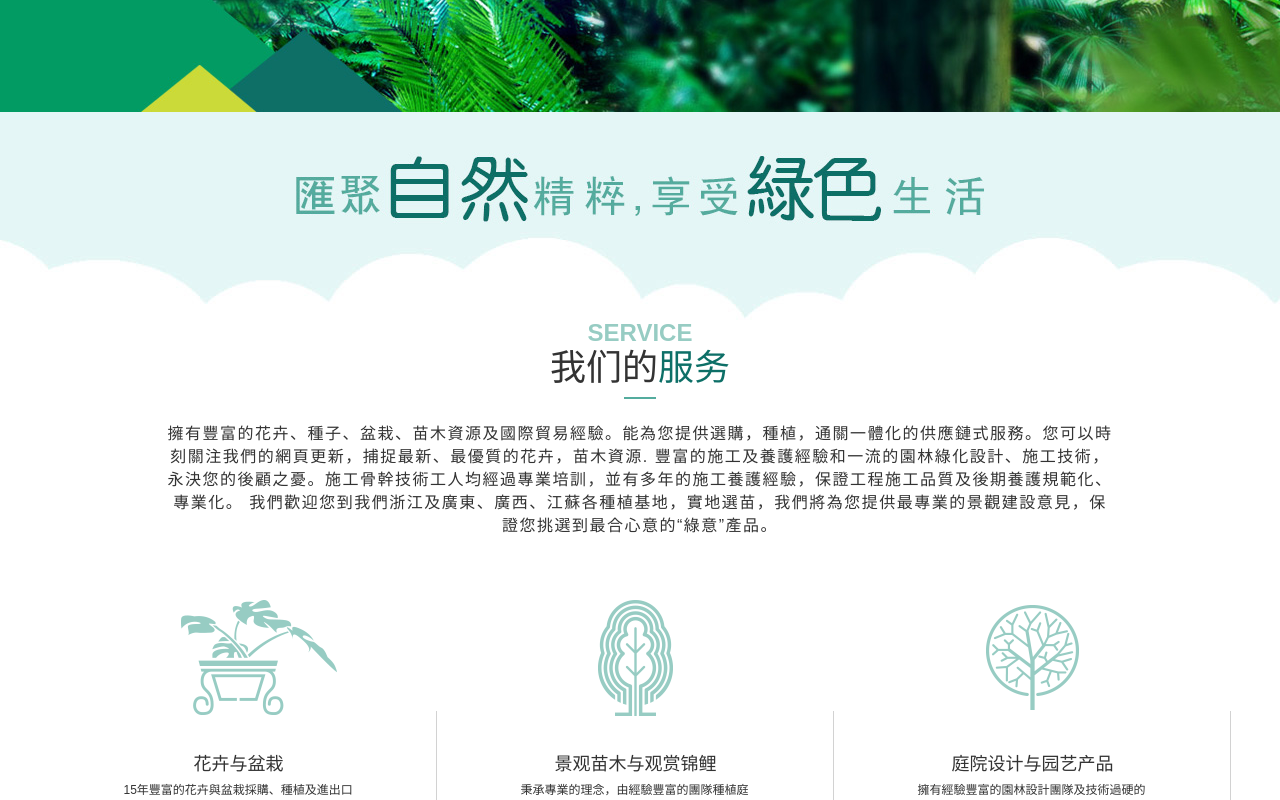
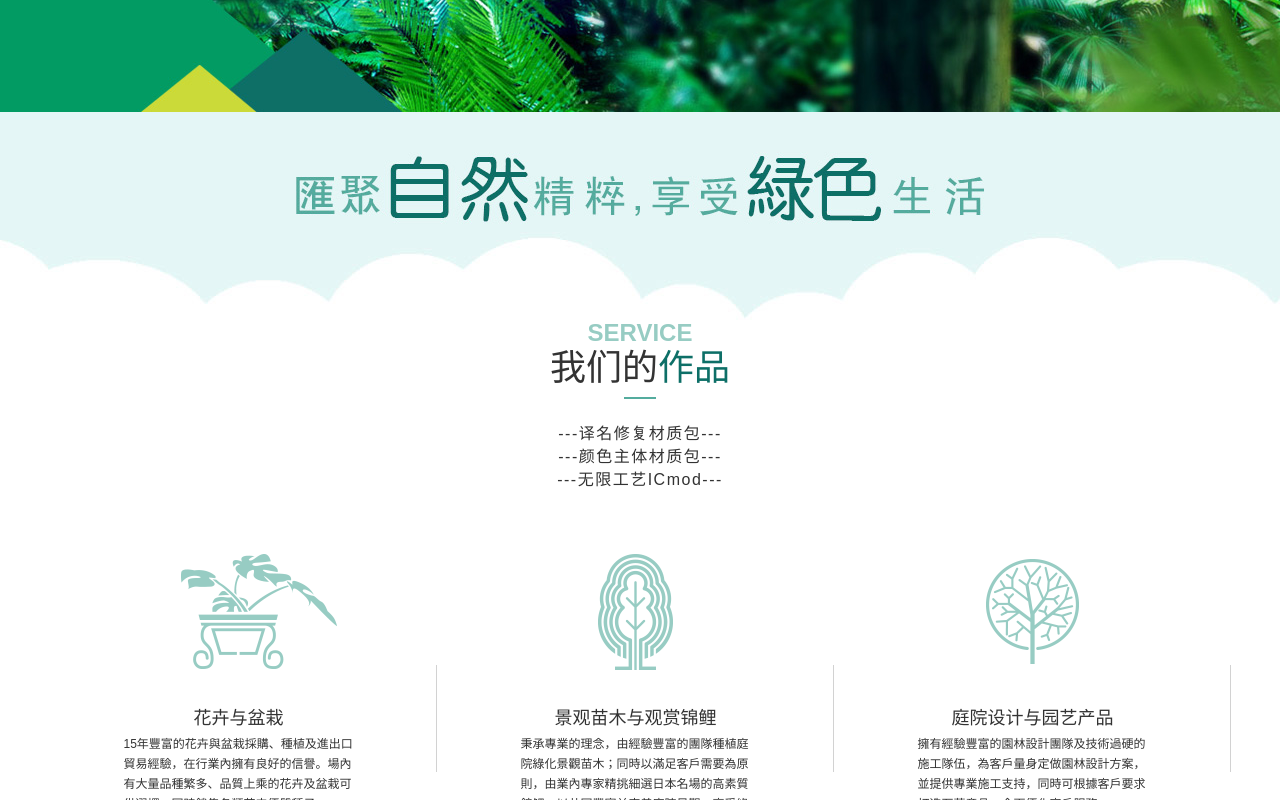
Before and after one commit to pvhu2002/mc.pvhu.org, a plain HTML site: page index.html in a window 1280 px wide. Shown: the part 462-1262 px from the top of the page. Drawn offline with Linux system fonts and the light colour scheme; files whose address does not match are found by name.

Commit message:
Update index.html

```diff
--- a/index.html
+++ b/index.html
@@ -127,12 +127,12 @@ zh_tran('t');
 <div class="i_service" style="background:url(images/i_ongbg.jpg) #fff center top no-repeat;">
 	<div class="i_service_t">
 		SERVICE
-		<h2>我们的<span>服务</span></h2>
+		<h2>我们的<span>作品</span></h2>
 	</div>
 	<div class="i_service_desc">
-	擁有豐富的花卉、種子、盆栽、苗木資源及國際貿易經驗。能為您提供選購，種植，通關一體化的供應鏈式服務。您可以時刻關注我們的網頁更新，捕捉最新、最優質的花卉，苗木資源.
-豐富的施工及養護經驗和一流的園林綠化設計、施工技術，永決您的後顧之憂。施工骨幹技術工人均經過專業培訓，並有多年的施工養護經驗，保證工程施工品質及後期養護規範化、專業化。
-我們歡迎您到我們浙江及廣東、廣西、江蘇各種植基地，實地選苗，我們將為您提供最專業的景觀建設意見，保證您挑選到最合心意的“綠意”產品。
+	---译名修复材质包---
+	<br>---颜色主体材质包---
+	<br>---无限工艺ICmod---
 	</div>
 	<div class="wrap">
 		<ul class="i_service_ul">
```
